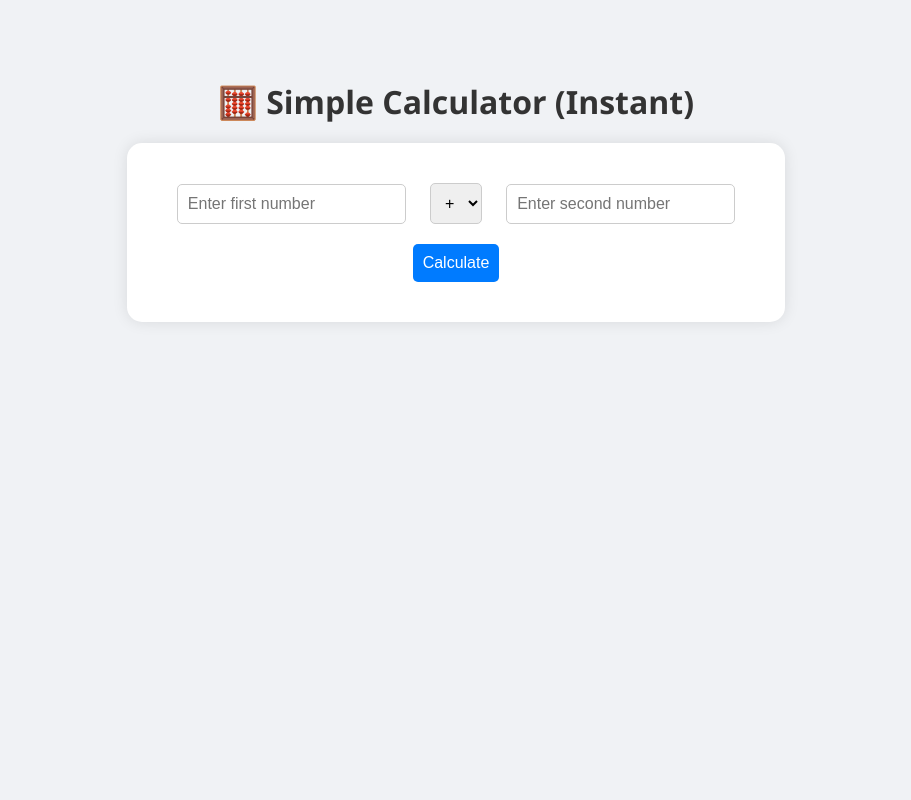
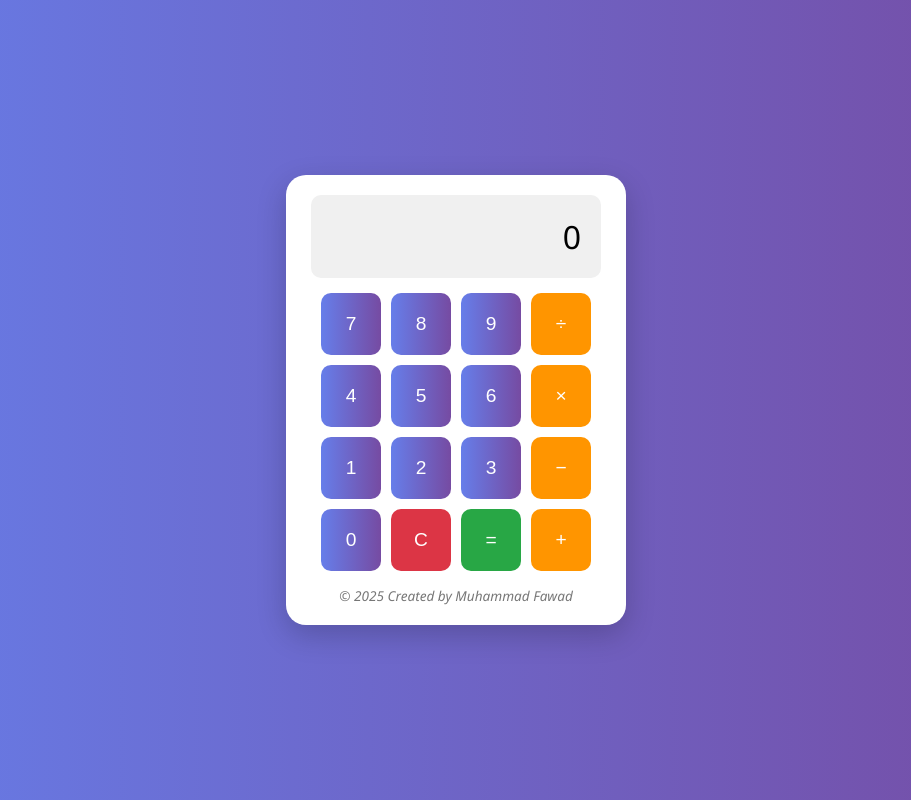
Before and after one commit to bahadurCorvit/django-calculator, a Django app: page / in a window 1280 px wide. Shown: the whole page, without its empty margins (184-1095 px from the left). Run offline with Django 5.2, Linux system fonts and the light colour scheme.

Commit message:
modified

```diff
--- a/calculator/static/calculator/script.js
+++ b/calculator/static/calculator/script.js
@@ -1,40 +1,64 @@
-document.addEventListener("DOMContentLoaded", function () {
-    const form = document.getElementById("calc-form");
-    const num1 = document.getElementById("num1");
-    const num2 = document.getElementById("num2");
-    const operation = document.getElementById("operation");
-    const resultBox = document.getElementById("result");
+document.addEventListener("DOMContentLoaded", () => {
+    const display = document.getElementById("display");
+    let current = "";
+    let operator = "";
+    let previous = "";
 
-    form.addEventListener("submit", function (event) {
-        event.preventDefault(); // stop form from reloading page
+    const updateDisplay = (text) => display.textContent = text;
 
-        const n1 = parseFloat(num1.value);
-        const n2 = parseFloat(num2.value);
-        const op = operation.value;
+    const calculate = () => {
+        let result = 0;
+        let num1 = parseFloat(previous);
+        let num2 = parseFloat(current);
+        switch(operator) {
+            case "+": result = num1 + num2; break;
+            case "−": result = num1 - num2; break;
+            case "×": result = num1 * num2; break;
+            case "÷": result = num2 !== 0 ? num1 / num2 : "Error"; break;
+        }
+        return result;
+    }
 
-        let result;
+    document.querySelectorAll(".num").forEach(btn => {
+        btn.addEventListener("click", () => {
+            current += btn.textContent;
+            updateDisplay(current);
+        });
+    });
 
-        if (isNaN(n1) || isNaN(n2)) {
-            result = "❌ Please enter valid numbers";
-        } else {
-            switch (op) {
-                case "add":
-                    result = n1 + n2;
-                    break;
-                case "subtract":
-                    result = n1 - n2;
-                    break;
-                case "multiply":
-                    result = n1 * n2;
-                    break;
-                case "divide":
-                    result = n2 !== 0 ? n1 / n2 : "⚠️ Division by zero not allowed";
-                    break;
-                default:
-                    result = "Unknown operation";
+    document.querySelectorAll(".operator").forEach(btn => {
+        btn.addEventListener("click", () => {
+            if (current === "") return;
+            if (previous !== "") {
+                previous = calculate();
+            } else {
+                previous = current;
             }
-        }
+            current = "";
+            operator = btn.textContent;
+            updateDisplay(operator);
+        });
+    });
 
-        resultBox.innerHTML = `<h2>Result: ${result}</h2>`;
+    document.querySelector(".equals").addEventListener("click", () => {
+        if (current === "" || previous === "" || operator === "") return;
+        const result = calculate();
+        updateDisplay(result);
+        current = result;
+        previous = "";
+        operator = "";
+    });
+
+    document.querySelector(".clear").addEventListener("click", () => {
+        current = "";
+        previous = "";
+        operator = "";
+        updateDisplay(0);
     });
 });
+// Footer dynamic year
+document.addEventListener("DOMContentLoaded", () => {
+    const footer = document.getElementById("footer");
+    const year = new Date().getFullYear();
+    footer.textContent = `© ${year} Created by Muhammad Fawad`;
+});
--- a/calculator/static/calculator/style.css
+++ b/calculator/static/calculator/style.css
@@ -1,43 +1,79 @@
+/* BODY */
 body {
-    font-family: 'Segoe UI', Arial, sans-serif;
-    background-color: #f0f2f5;
-    text-align: center;
-    margin-top: 80px;
+    font-family: 'Segoe UI', Tahoma, Geneva, Verdana, sans-serif;
+    background: linear-gradient(to right, #667eea, #764ba2);
+    display: flex;
+    justify-content: center;
+    align-items: center;
+    height: 100vh;
+    margin: 0;
 }
 
-form {
+/* CALCULATOR CARD */
+.calculator {
     background: white;
-    display: inline-block;
-    padding: 30px 40px;
-    border-radius: 15px;
-    box-shadow: 0 0 15px rgba(0, 0, 0, 0.1);
+    padding: 20px 25px;
+    border-radius: 20px;
+    box-shadow: 0 10px 30px rgba(0,0,0,0.2);
+    display: flex;
+    flex-direction: column;
+    align-items: center;
 }
 
-input, select, button {
-    margin: 10px;
-    padding: 10px;
-    font-size: 16px;
-    border-radius: 5px;
-    border: 1px solid #ccc;
+/* DISPLAY */
+.display {
+    background: #f0f0f0;
+    padding: 20px;
+    font-size: 2rem;
+    text-align: right;
+    border-radius: 10px;
+    margin-bottom: 15px;
+    min-width: 250px;
 }
 
+/* BUTTONS GRID */
+.buttons {
+    display: grid;
+    grid-template-columns: repeat(4, 60px);
+    grid-gap: 10px;
+    justify-content: center;
+    margin-bottom: 15px; /* space above footer */
+}
+
+/* BUTTON STYLING */
 button {
-    background-color: #007bff;
+    padding: 20px;
+    font-size: 1.2rem;
+    border: none;
+    border-radius: 10px;
+    cursor: pointer;
+    background: linear-gradient(to right, #667eea, #764ba2);
     color: white;
-    border: none;
-    cursor: pointer;
-    transition: 0.3s;
+    transition: 0.2s;
 }
 
 button:hover {
-    background-color: #0056b3;
+    transform: translateY(-2px);
 }
 
-h1 {
-    color: #333;
-    margin-bottom: 20px;
+.operator {
+    background: #ff9500;
 }
 
-h2 {
-    color: green;
+.equals {
+    background: #28a745;
 }
+
+.clear {
+    background: #dc3545;
+}
+
+/* FOOTER INSIDE CARD */
+.footer {
+    font-size: 0.85rem;
+    color: #555;
+    font-style: italic;
+    opacity: 0.8;
+    text-align: center;
+    margin-top: auto; /* pushes footer to the bottom inside card */
+}
--- a/calculator/templates/calculator.html
+++ b/calculator/templates/calculator.html
@@ -1,28 +1,40 @@
 <!DOCTYPE html>
 <html>
 <head>
-    <title>Simple Calculator</title>
+    <title>Calculator App</title>
     {% load static %}
     <link rel="stylesheet" href="{% static 'calculator/style.css' %}">
 </head>
 <body>
-    <h1>🧮 Simple Calculator (Instant)</h1>
+    <div class="calculator">
+        <div class="display" id="display">0</div>
+        <div class="buttons">
+            <button class="num">7</button>
+            <button class="num">8</button>
+            <button class="num">9</button>
+            <button class="operator">÷</button>
 
-    <form id="calc-form">
-        {% csrf_token %}
-        <input type="number" id="num1" placeholder="Enter first number" required>
-        <select id="operation">
-            <option value="add">+</option>
-            <option value="subtract">−</option>
-            <option value="multiply">×</option>
-            <option value="divide">÷</option>
-        </select>
-        <input type="number" id="num2" placeholder="Enter second number" required>
-        <br>
-        <button type="submit">Calculate</button>
-    </form>
+            <button class="num">4</button>
+            <button class="num">5</button>
+            <button class="num">6</button>
+            <button class="operator">×</button>
 
-    <div id="result"></div>
+            <button class="num">1</button>
+            <button class="num">2</button>
+            <button class="num">3</button>
+            <button class="operator">−</button>
+
+            <button class="num">0</button>
+            <button class="clear">C</button>
+            <button class="equals">=</button>
+            <button class="operator">+</button>
+        </div>
+
+        <!-- Footer moved inside calculator card -->
+        <div class="footer" id="footer">
+            Created by Muhammad Fawad
+        </div>
+    </div>
 
     <script src="{% static 'calculator/script.js' %}"></script>
 </body>
```
